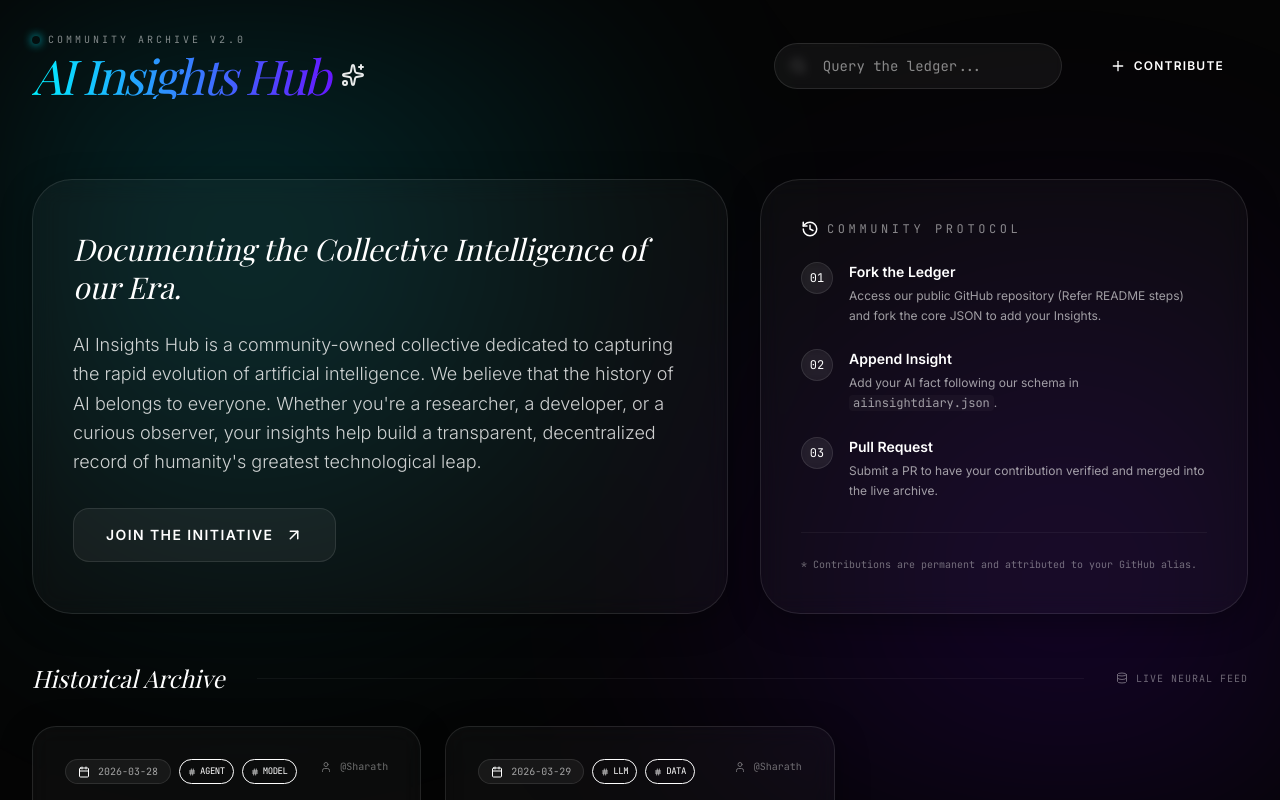
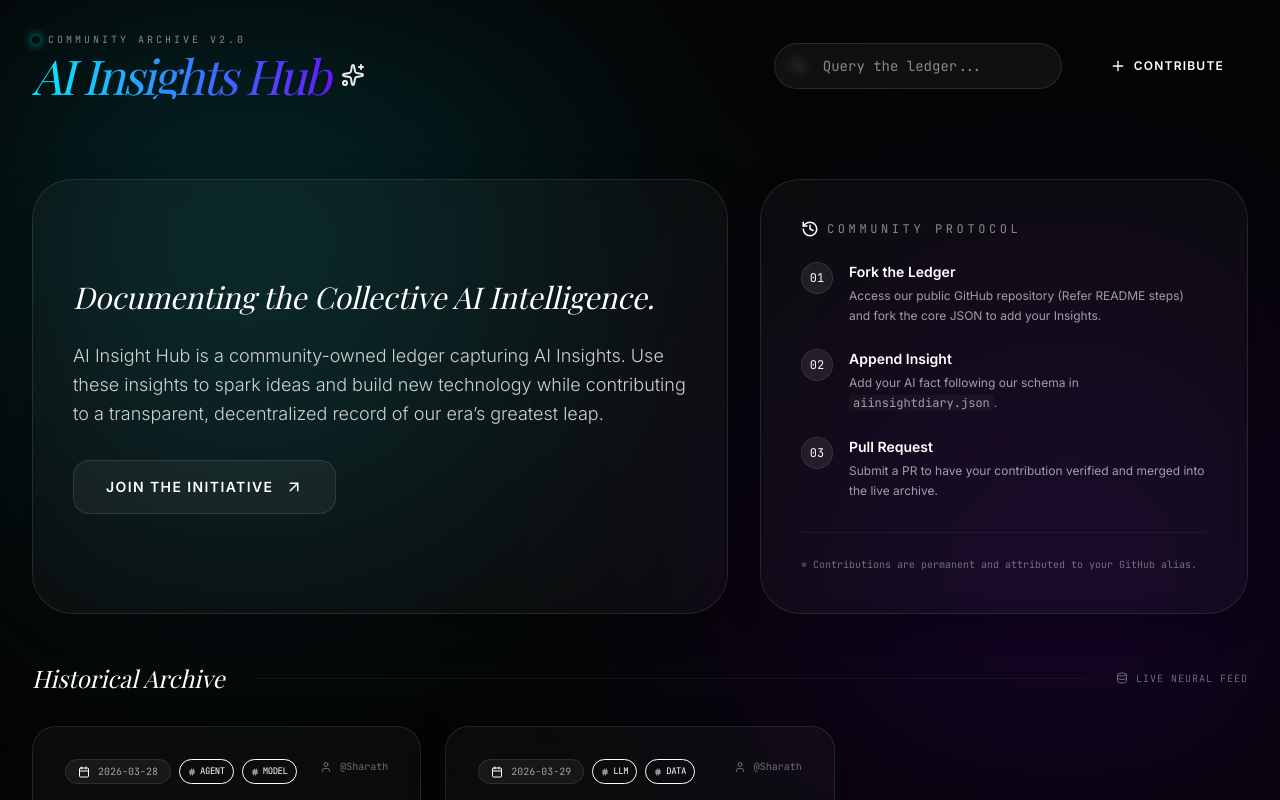
Before and after one commit to sharathchandran2001/ai-insight-hub, a React (Vite) app: page / in a window 1280 px wide. Shown: the top 800 px of the page. Built offline with nearby package versions, Linux system fonts and the light colour scheme; a web font is replaced by a local one.

Commit message:
Update App.tsx
Signed-off-by: Sharath Chandran <36369168+sharathchandran2001@users.noreply.github.com>

```diff
--- a/src/App.tsx
+++ b/src/App.tsx
@@ -206,12 +206,11 @@ export default function App() {
             className="lg:col-span-7 glass-card rounded-[2.5rem] p-10 flex flex-col justify-center"
           >
             <h2 className="text-3xl font-serif italic mb-6 leading-tight">
-              Documenting the <span className="text-accent">Collective Intelligence</span> of our Era.
+              Documenting the <span className="text-accent">Collective AI</span> Intelligence.
             </h2>
             <p className="text-lg font-light leading-relaxed opacity-80 mb-8">
-              AI Insights Hub is a community-owned collective dedicated to capturing the rapid evolution of artificial intelligence.
-              We believe that the history of AI belongs to everyone.
-              Whether you're a researcher, a developer, or a curious observer, your insights help build a transparent, decentralized record of humanity's greatest technological leap.
+              AI Insight Hub is a community-owned ledger capturing AI Insights.
+              Use these insights to spark ideas and build new technology while contributing to a transparent, decentralized record of our era’s greatest leap.
             </p>
             <div className="flex gap-4">
               <button
```
